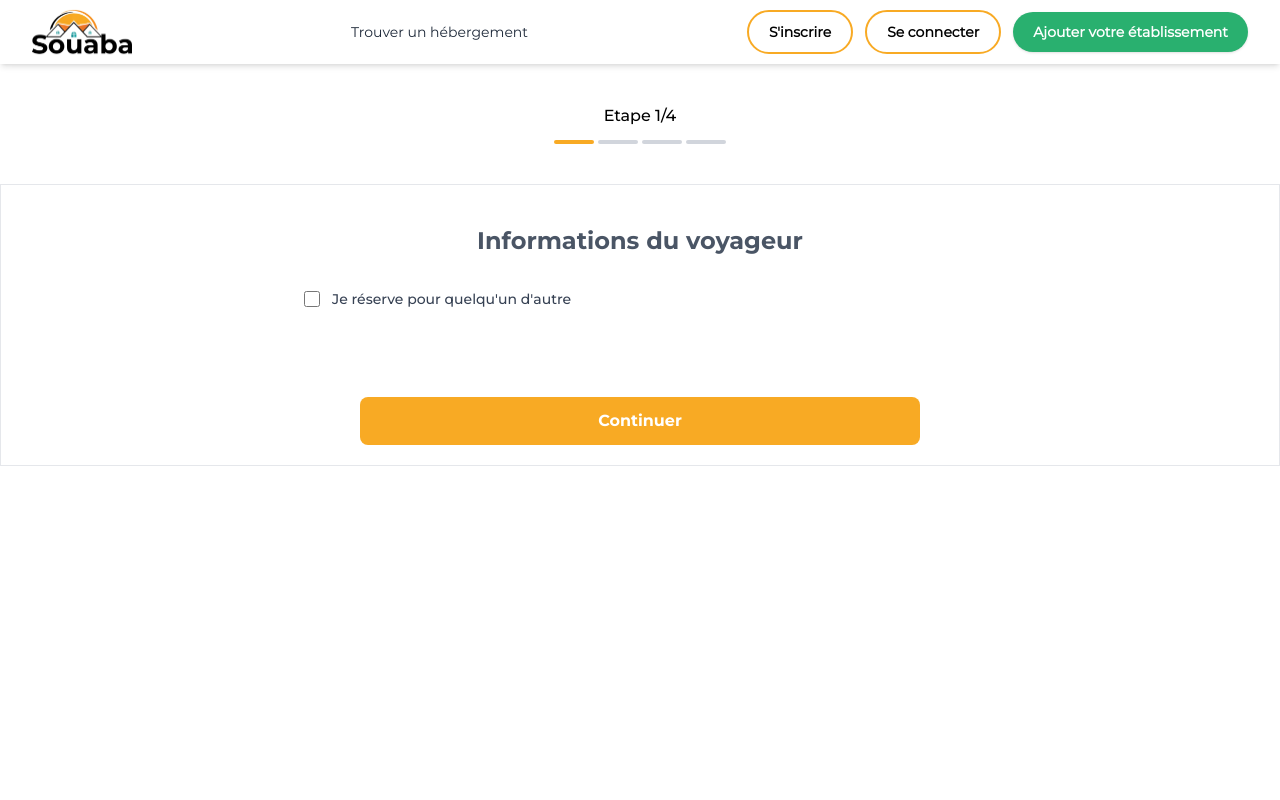
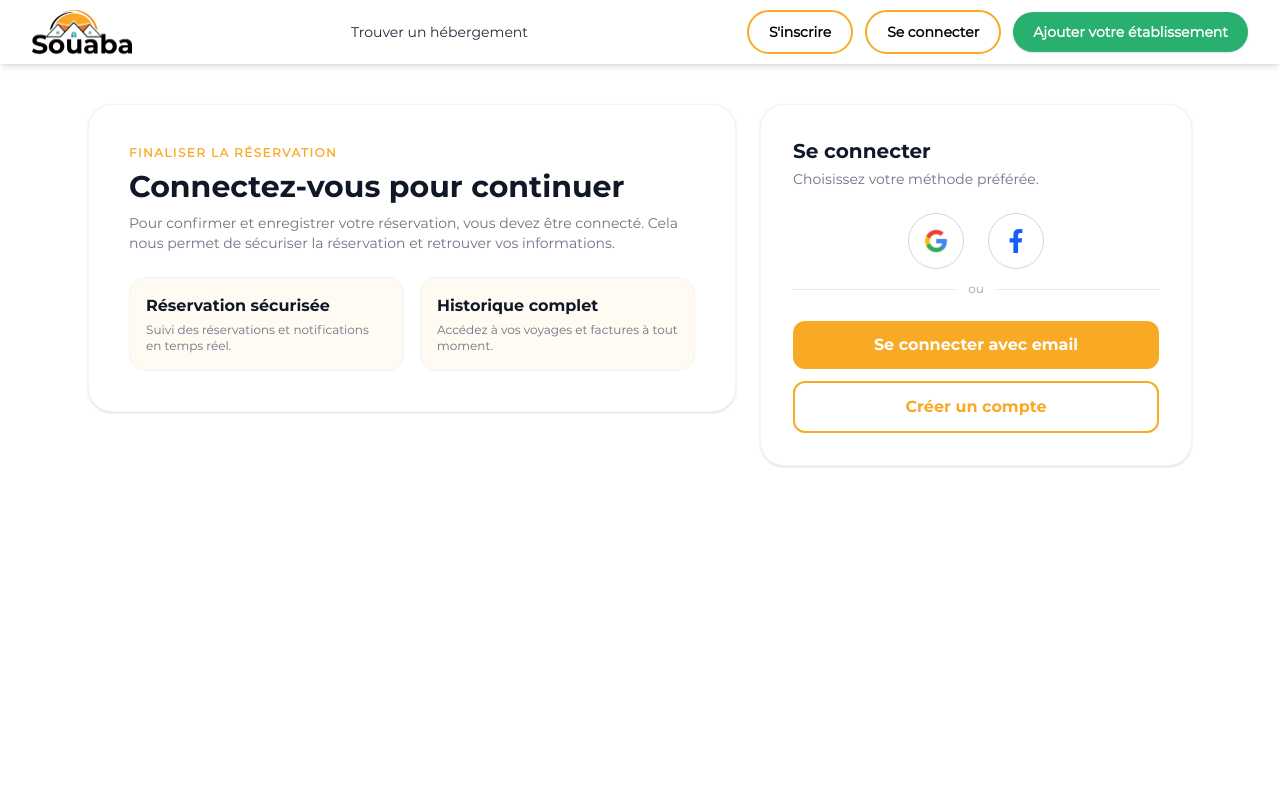
Before and after one commit to EdmondDossa/souaba-stage-app, a Next.js app: page /make-reservation in a window 1280 px wide. Shown: the top 800 px of the page. Built offline with nearby package versions, Linux system fonts and the light colour scheme; no server answers.

Commit message:
correction des remarques d'orphée sur home

```diff
--- a/app/(auth)/auth/[provider]/callback/page.js
+++ b/app/(auth)/auth/[provider]/callback/page.js
@@ -55,7 +55,14 @@ export default function SocialCallbackPage() {
         handledRef.current = true;
         setStatus("success");
         setMessage("Connexion réussie, redirection...");
-        router.replace("/");
+        const redirectTarget =
+          (typeof window !== "undefined" &&
+            sessionStorage.getItem("postAuthRedirect")) ||
+          "/";
+        if (typeof window !== "undefined") {
+          sessionStorage.removeItem("postAuthRedirect");
+        }
+        router.replace(redirectTarget);
       } catch (error) {
         console.error("Social auth error:", error);
         setStatus("error");
--- a/app/(auth)/login/page.js
+++ b/app/(auth)/login/page.js
@@ -3,7 +3,7 @@ import React, { useEffect, useState } from "react";
 import { InputRow } from "@/components/ui/common/index";
 import Link from "next/link";
 import AuthForm from "../components/AuthForm";
-import { useRouter } from "next/navigation";
+import { useRouter, useSearchParams } from "next/navigation";
 import useAuthContext from "@/context/auth";
 import ConnexionHero from "../components/ConnexionHero";
 import AuthWrapper from "../components/AuthWrapper";
@@ -16,6 +16,8 @@ const LoginPage = () => {
   const [formError, setFormError] = useState("");
   const [isLoading, setLoading] = useState(false);
   const [rememberMe, setRememberMe] = useState(true);
+  const searchParams = useSearchParams();
+  const redirectTarget = searchParams.get("redirect") || "/";
 
   async function handleSubmit(e) {
     e.preventDefault();
@@ -29,6 +31,7 @@ const LoginPage = () => {
       email,
       password,
       rememberMe,
+      redirect: redirectTarget,
     });
     if (!success) {
       if (status === 403) {
@@ -55,8 +58,8 @@ const LoginPage = () => {
   }
 
   useEffect(() => {
-    if (isLogged) router.replace("/");
-  }, [isLogged, router]);
+    if (isLogged) router.replace(redirectTarget);
+  }, [isLogged, router, redirectTarget]);
 
   return (
     <section className="flex justify-center items-center lg:justify-start">
@@ -67,7 +70,9 @@ const LoginPage = () => {
           btnTitle="Se connecter"
           alternativeOptionBtn="S'inscrire"
           alternativeOptionMessage="Vous n'avez pas de compte ?"
-          alternativeOptionLink="/register"
+          alternativeOptionLink={`/register?redirect=${encodeURIComponent(
+            redirectTarget
+          )}`}
           isLoading={isLoading}
           showTopImage={true}
           formError={formError}
--- a/app/(main)/make-reservation/page.js
+++ b/app/(main)/make-reservation/page.js
@@ -1,5 +1,7 @@
 "use client";
 import { useState, useEffect, useMemo } from "react";
+import Link from "next/link";
+import { usePathname, useSearchParams } from "next/navigation";
 import PaymentMethod from "./steps/PaymentMethod";
 import ReservationResume from "./steps/ReservationResume";
 import GuestInfo from "./steps/GuestInfo";
@@ -7,6 +9,7 @@ import IdentityStep from "./steps/IdentityStep";
 import FormSteps from "@/components/ui/common/FormSteps";
 import Submitted from "./steps/Submitted";
 import useAuthContext from "@/context/auth";
+import SocialLoginButton from "@/components/ui/common/SocialLoginButton";
 
 const ReservationForm = () => {
   const [currentStep, setCurrentStep] = useState(0);
@@ -16,7 +19,13 @@ const ReservationForm = () => {
   });
 
   const [isSubmitted, setSubmitted] = useState(false);
-  const { user } = useAuthContext();
+  const { user, isLogged } = useAuthContext();
+  const pathname = usePathname();
+  const searchParams = useSearchParams();
+  const redirectTarget = useMemo(() => {
+    const query = searchParams?.toString();
+    return query ? `${pathname}?${query}` : pathname;
+  }, [pathname, searchParams]);
   const hasIdentity = Boolean(
     user?.profile?.identity_card_front &&
       user?.profile?.identity_card_back
@@ -89,6 +98,93 @@ const ReservationForm = () => {
     }
   }, [currentStep, stepsDefinitions.length]);
 
+  useEffect(() => {
+    if (!isLogged && typeof window !== "undefined") {
+      sessionStorage.setItem("postAuthRedirect", redirectTarget || "/");
+    }
+  }, [isLogged, redirectTarget]);
+
+  if (!isLogged) {
+    return (
+      <section className="max-w-6xl mx-auto px-4 md:px-6 py-10">
+        <div className="grid grid-cols-1 lg:grid-cols-[1.2fr_0.8fr] gap-6 items-start">
+          <div className="bg-white border border-gray-100 rounded-3xl shadow-sm p-6 md:p-10 space-y-6">
+            <div>
+              <p className="text-xs uppercase tracking-[0.12em] text-primary font-semibold">
+                Finaliser la réservation
+              </p>
+              <h1 className="text-2xl md:text-3xl font-montserrat-bold text-gray-900 mt-2">
+                Connectez-vous pour continuer
+              </h1>
+              <p className="text-sm text-gray-500 mt-2 max-w-xl">
+                Pour confirmer et enregistrer votre réservation, vous devez être
+                connecté. Cela nous permet de sécuriser la réservation et
+                retrouver vos informations.
+              </p>
+            </div>
+
+            <div className="grid grid-cols-1 sm:grid-cols-2 gap-4">
+              <div className="rounded-2xl border border-gray-100 bg-primary/5 p-4">
+                <h3 className="font-montserrat-bold text-gray-900">
+                  Réservation sécurisée
+                </h3>
+                <p className="text-xs text-gray-500 mt-1">
+                  Suivi des réservations et notifications en temps réel.
+                </p>
+              </div>
+              <div className="rounded-2xl border border-gray-100 bg-primary/5 p-4">
+                <h3 className="font-montserrat-bold text-gray-900">
+                  Historique complet
+                </h3>
+                <p className="text-xs text-gray-500 mt-1">
+                  Accédez à vos voyages et factures à tout moment.
+                </p>
+              </div>
+            </div>
+          </div>
+
+          <aside className="bg-white border border-gray-100 rounded-3xl shadow-sm p-6 md:p-8 space-y-6">
+            <div>
+              <h2 className="text-xl font-montserrat-bold text-gray-900">
+                Se connecter
+              </h2>
+              <p className="text-sm text-gray-500 mt-1">
+                Choisissez votre méthode préférée.
+              </p>
+            </div>
+
+            <SocialLoginButton rememberMe={true} />
+
+            <div className="flex items-center gap-3 text-xs text-gray-400">
+              <span className="flex-1 h-px bg-gray-200" />
+              ou
+              <span className="flex-1 h-px bg-gray-200" />
+            </div>
+
+            <div className="flex flex-col gap-3">
+              <Link
+                href={`/login?redirect=${encodeURIComponent(
+                  redirectTarget || "/"
+                )}`}
+                className="inline-flex items-center justify-center px-6 py-3 rounded-xl bg-primary text-white font-montserrat-bold hover:bg-amber-400 transition"
+              >
+                Se connecter avec email
+              </Link>
+              <Link
+                href={`/register?redirect=${encodeURIComponent(
+                  redirectTarget || "/"
+                )}`}
+                className="inline-flex items-center justify-center px-6 py-3 rounded-xl border-2 border-primary text-primary font-montserrat-bold hover:bg-primary/5 transition"
+              >
+                Créer un compte
+              </Link>
+            </div>
+          </aside>
+        </div>
+      </section>
+    );
+  }
+
   return isSubmitted ? (
     <Submitted />
   ) : (
--- a/app/(main)/page.js
+++ b/app/(main)/page.js
@@ -224,8 +224,8 @@ export default function Home() {
         <div className="mt-10 md:py-8 md:px-12 relative flex items-center justify-center text-center">
           <div className="rounded-none md:rounded-xl bg-black/40 bg-blend-darken bg-[url('/images/home-illustration.png')] bg-cover bg-center w-full">
             <div className="rounded-xl py-8 md:py-12 relative h-full w-full z-10 flex flex-col text-white space-y-3 md:space-y-4 px-6 md:px-10">
-              <div className="space-y-2 md:space-y-3">
-                <div className="w-fit h-auto md:h-52 font-montserrat-bold text-[26px] md:text-4xl flex flex-col justify-start space-y-1 md:space-y-2">
+              <div className="space-y-2">
+                <div className="w-fit h-auto  font-montserrat-bold text-[26px] md:text-4xl flex flex-col justify-start space-y-1 md:space-y-2">
                   <h4 className="font-bold text-start leading-tight">
                     Essayez d&apos;héberger{" "}
                   </h4>
--- a/components/ui/layout/Footer.jsx
+++ b/components/ui/layout/Footer.jsx
@@ -183,12 +183,12 @@ const Footer = () => {
         {/* Bottom Section */}
         <div className="border-t border-gray-800 mt-12 pt-8 flex flex-col md:flex-row justify-between items-center">
           <div className="text-sm text-gray-400">
-            © 2025 <span className="text-orange-500">souaba.com</span> | Tous
+            © 2025 <span className="text-primary">souaba.com</span> | Tous
             droits réservés
           </div>
           <div className="text-sm text-gray-400 mt-4 md:mt-0">
             Créé avec amour par{" "}
-            <span className="text-orange-500">souaba.com</span>
+            <span className="text-primary">souaba.com</span>
           </div>
         </div>
       </div>
--- a/context/auth.js
+++ b/context/auth.js
@@ -35,6 +35,10 @@ export function AuthProvider({ children }) {
       const { data } = await http.post("/auth/login", credentials);
       const access = data?.accessToken || data?.access || null;
       const rememberMe = Boolean(credentials?.rememberMe);
+      const redirectTarget =
+        typeof credentials?.redirect === "string" && credentials.redirect
+          ? credentials.redirect
+          : "/";
 
       if (access) {
         if (rememberMe) {
@@ -52,7 +56,7 @@ export function AuthProvider({ children }) {
       }
 
       await fetchUser(false);
-      router.push("/");
+      router.push(redirectTarget);
       return { success: true };
     } catch (error) {
       const status = error?.response?.status;
```
